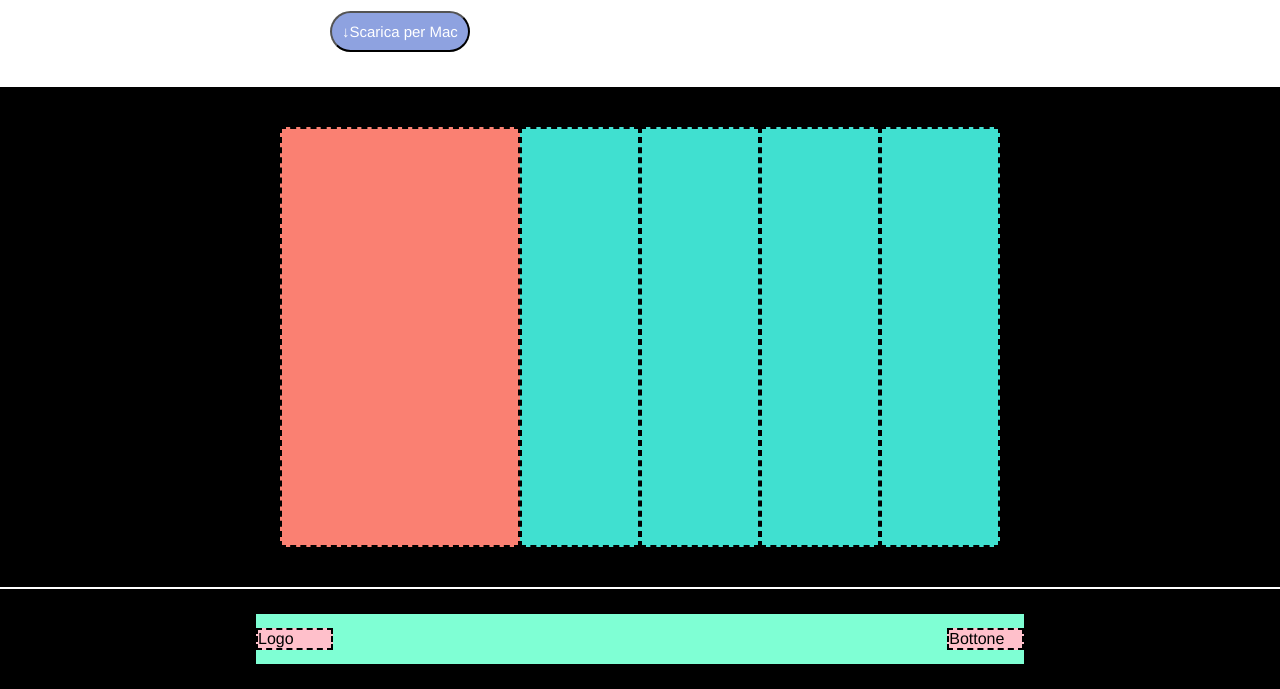
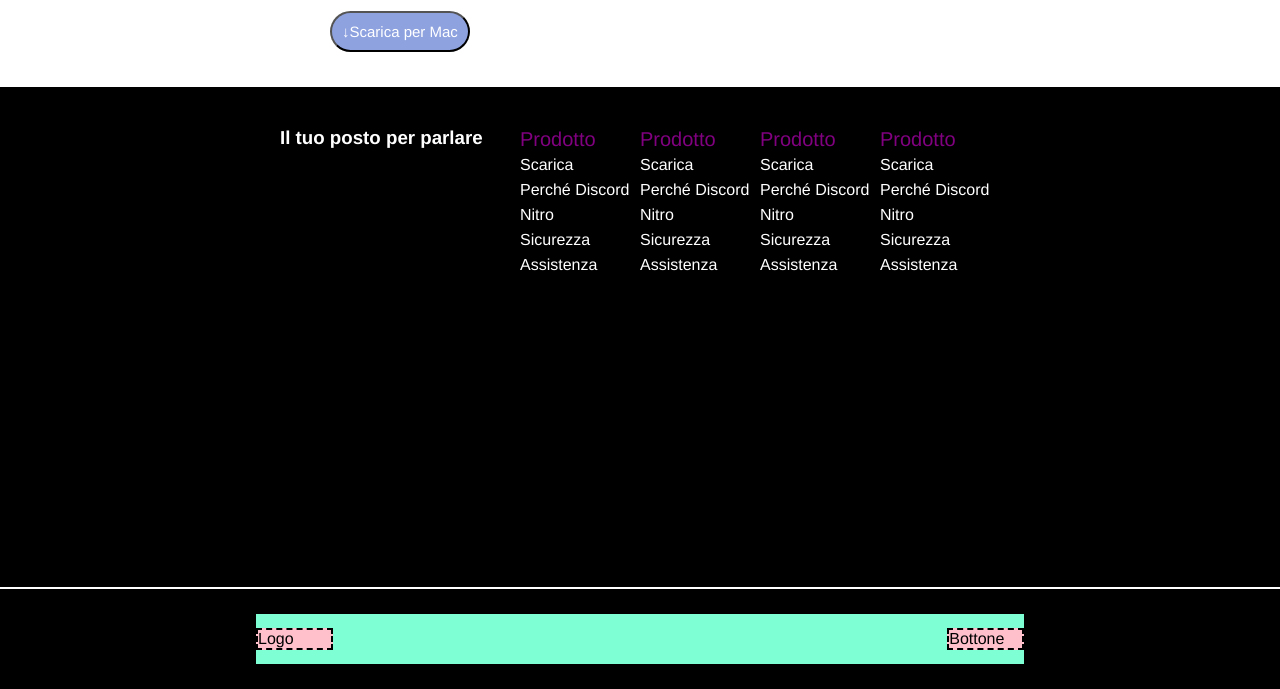
Before and after one commit to Sarabellafiore89/htmlcss-discord, a plain HTML site: page index.html in a window 1280 px wide. Shown: the part 1983-2672 px from the top of the page. Drawn offline with Linux system fonts and the light colour scheme; files whose address does not match are found by name.

Commit message:
feat add footer

```diff
--- a/css/style.css
+++ b/css/style.css
@@ -245,16 +245,33 @@ a{
 }
 
 #salmon{
-background-color: salmon;
+
 flex-basis: 20%;
-border:2px dashed black;
+
 }
 
 .turqoise{
-    background-color: turquoise;
+
     flex-basis: 10%;
-    border:2px dashed black;
 
+
+}
+
+h3{
+    color: white;
+}
+
+
+.link-list{
+    color:purple;
+    font-size: 20px;
+
+}
+
+ul{
+    color:white;
+    list-style: none;
+    line-height: 25px;
 }
 
 
--- a/index.html
+++ b/index.html
@@ -119,20 +119,138 @@
 
         </div>
 
+    </main>
+
+    <footer>
+
         <!--black container  -->
         <div id="black-container">
-            <div id="salmon"></div>
-            <div class="turqoise"></div>
-            <div class="turqoise"></div>
-            <div class="turqoise"></div>
-            <div class="turqoise"></div>
+            <div id="salmon">
+                <h3>Il tuo posto per parlare</h3>
+            </div>
+
+
+            <div class="turqoise">
+                <ul>
+                    <li class="link-list">
+                        <a href="#"></a>Prodotto
+                    </li>
+
+                    <li>
+                        <a href="#"></a>Scarica
+                    </li>
+
+                    <li>
+                        <a href="#"></a>Perch&eacute; Discord
+                    </li>
+
+                    <li>
+                        <a href="#"></a>Nitro
+                    </li>
+
+                    <li>
+                        <a href="#"></a>Sicurezza
+                    </li>
+
+                    <li>
+                        <a href="#"></a>Assistenza
+                    </li>
+                </ul>
+            </div>
+
+            <div class="turqoise">
+
+                <ul>
+                    <li class="link-list">
+                        <a href="#"></a>Prodotto
+                    </li>
+
+                    <li>
+                        <a href="#"></a>Scarica
+                    </li>
+
+                    <li>
+                        <a href="#"></a>Perch&eacute; Discord
+                    </li>
+
+                    <li>
+                        <a href="#"></a>Nitro
+                    </li>
+
+                    <li>
+                        <a href="#"></a>Sicurezza
+                    </li>
+
+                    <li>
+                        <a href="#"></a>Assistenza
+                    </li>
+                </ul>
+            </div>
+
+            <div class="turqoise">
+
+                <ul>
+                    <li class="link-list">
+                        <a href="#"></a>Prodotto
+                    </li>
+
+                    <li>
+                        <a href="#"></a>Scarica
+                    </li>
+
+                    <li>
+                        <a href="#"></a>Perch&eacute; Discord
+                    </li>
+
+                    <li>
+                        <a href="#"></a>Nitro
+                    </li>
+
+                    <li>
+                        <a href="#"></a>Sicurezza
+                    </li>
+
+                    <li>
+                        <a href="#"></a>Assistenza
+                    </li>
+                </ul>
+            </div>
+
+            <div class="turqoise">
+
+                <ul>
+                    <li class="link-list">
+                        <a href="#"></a>Prodotto
+                    </li>
+
+                    <li>
+                        <a href="#"></a>Scarica
+                    </li>
+
+                    <li>
+                        <a href="#"></a>Perch&eacute; Discord
+                    </li>
+
+                    <li>
+                        <a href="#"></a>Nitro
+                    </li>
+
+                    <li>
+                        <a href="#"></a>Sicurezza
+                    </li>
+
+                    <li>
+                        <a href="#"></a>Assistenza
+                    </li>
+                </ul>
+            </div>
 
         </div>
 
-    </main>
 
-    <!-- footer -->
-    <footer>
+
+        <!-- footer -->
+
         <div class="bigger-container">
             <div class="acquamarine-container">
             <div class="boxes">Logo</div>
```
